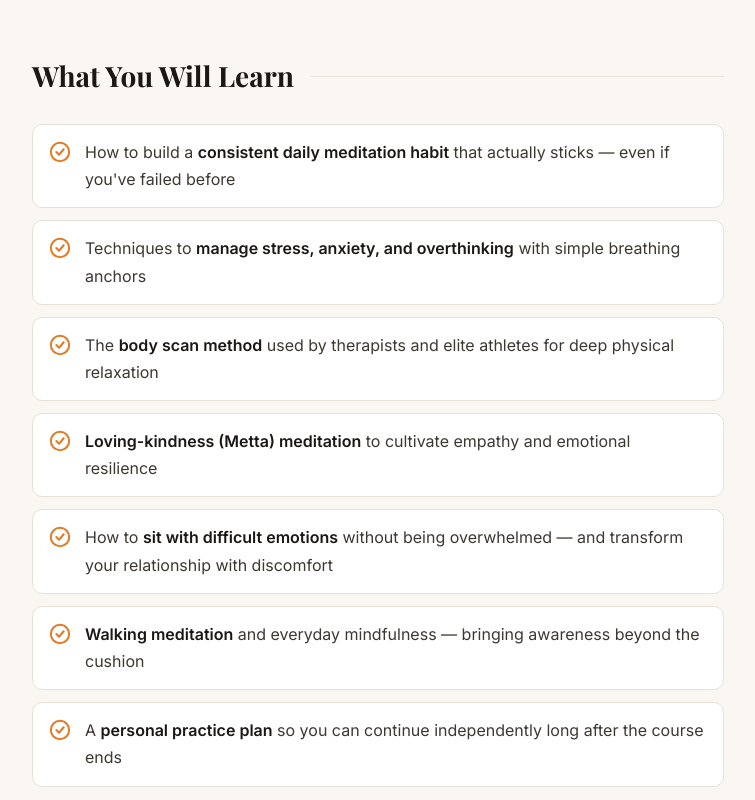
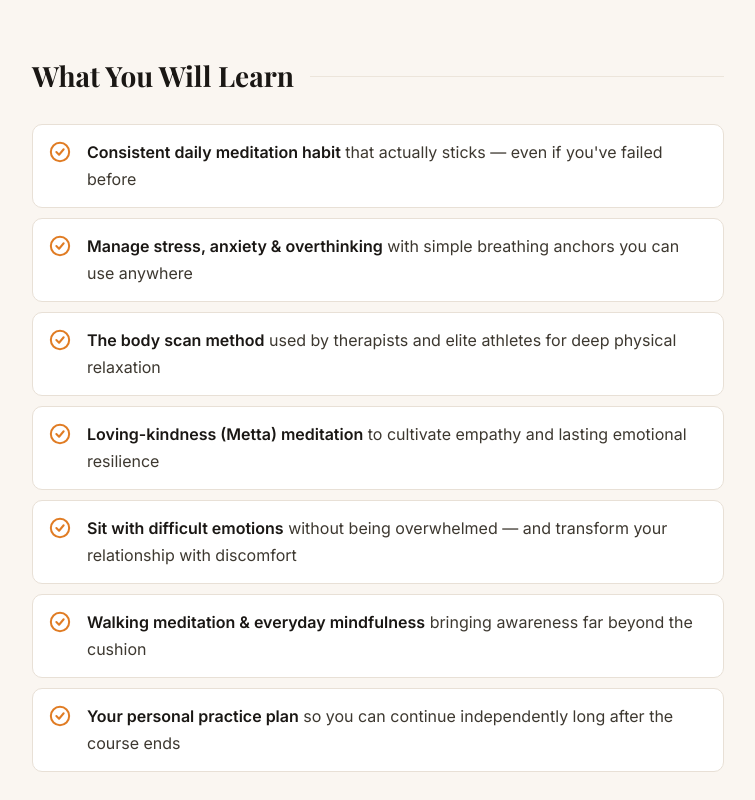
Before and after one commit to akshatsharma7408-arch/meditation-course, a Next.js app: page /meditation-course/ in a window 1280 px wide. Shown: the part 2000-2800 px from the top of the page, without its empty margins (40-795 px from the left). Built offline with nearby package versions, Linux system fonts and the light colour scheme; a web font is replaced by a local one.

Commit message:
Fix: learn section layout using inline styles to bypass CSS optimization

```diff
--- a/app/components/LearnSection.js
+++ b/app/components/LearnSection.js
@@ -1,6 +1,5 @@
 const CheckIcon = () => (
   <svg
-    className="learn-check"
     viewBox="0 0 24 24"
     fill="none"
     stroke="currentColor"
@@ -8,53 +7,62 @@ const CheckIcon = () => (
     strokeLinecap="round"
     strokeLinejoin="round"
     aria-hidden="true"
+    style={{ width: 22, height: 22, color: 'var(--clr-accent)', flexShrink: 0, marginTop: 2 }}
   >
     <circle cx="12" cy="12" r="10" />
     <polyline points="8 12 11 15 16 9" />
   </svg>
 );
 
+const items = [
+  { bold: 'Consistent daily meditation habit', rest: ' that actually sticks — even if you\'ve failed before' },
+  { bold: 'Manage stress, anxiety & overthinking', rest: ' with simple breathing anchors you can use anywhere' },
+  { bold: 'The body scan method', rest: ' used by therapists and elite athletes for deep physical relaxation' },
+  { bold: 'Loving-kindness (Metta) meditation', rest: ' to cultivate empathy and lasting emotional resilience' },
+  { bold: 'Sit with difficult emotions', rest: ' without being overwhelmed — and transform your relationship with discomfort' },
+  { bold: 'Walking meditation & everyday mindfulness', rest: ' bringing awareness far beyond the cushion' },
+  { bold: 'Your personal practice plan', rest: ' so you can continue independently long after the course ends' },
+];
+
+const itemStyle = {
+  display: 'grid',
+  gridTemplateColumns: '26px 1fr',
+  gap: '0.75rem',
+  alignItems: 'start',
+  padding: '0.875rem 1rem',
+  background: 'var(--clr-bg-card)',
+  border: '1px solid var(--clr-border)',
+  borderRadius: 'var(--radius-md)',
+};
+
+const textStyle = {
+  fontSize: '1rem',
+  lineHeight: 1.7,
+  color: 'var(--clr-text-body)',
+  margin: 0,
+  wordBreak: 'break-word',
+  minWidth: 0,
+};
+
+const boldStyle = {
+  color: 'var(--clr-text-primary)',
+  fontWeight: 600,
+};
+
 export default function LearnSection() {
   return (
     <section id="learn">
       <h2 className="section-label">What You Will Learn</h2>
-      <ul className="learn-list">
-
-        <li className="learn-item">
-          <CheckIcon />
-          <p>How to build a <strong>consistent daily meditation habit</strong> that actually sticks — even if you&apos;ve failed before</p>
-        </li>
-
-        <li className="learn-item">
-          <CheckIcon />
-          <p>Techniques to <strong>manage stress, anxiety, and overthinking</strong> with simple breathing anchors</p>
-        </li>
-
-        <li className="learn-item">
-          <CheckIcon />
-          <p>The <strong>body scan method</strong> used by therapists and elite athletes for deep physical relaxation</p>
-        </li>
-
-        <li className="learn-item">
-          <CheckIcon />
-          <p><strong>Loving-kindness (Metta) meditation</strong> to cultivate empathy and emotional resilience</p>
-        </li>
-
-        <li className="learn-item">
-          <CheckIcon />
-          <p>How to <strong>sit with difficult emotions</strong> without being overwhelmed — and transform your relationship with discomfort</p>
-        </li>
-
-        <li className="learn-item">
-          <CheckIcon />
-          <p><strong>Walking meditation</strong> and everyday mindfulness — bringing awareness beyond the cushion</p>
-        </li>
-
-        <li className="learn-item">
-          <CheckIcon />
-          <p>A <strong>personal practice plan</strong> so you can continue independently long after the course ends</p>
-        </li>
-
+      <ul style={{ listStyle: 'none', display: 'flex', flexDirection: 'column', gap: '0.6rem' }}>
+        {items.map((item, i) => (
+          <li key={i} style={itemStyle}>
+            <CheckIcon />
+            <p style={textStyle}>
+              <strong style={boldStyle}>{item.bold}</strong>
+              {item.rest}
+            </p>
+          </li>
+        ))}
       </ul>
     </section>
   );
```
